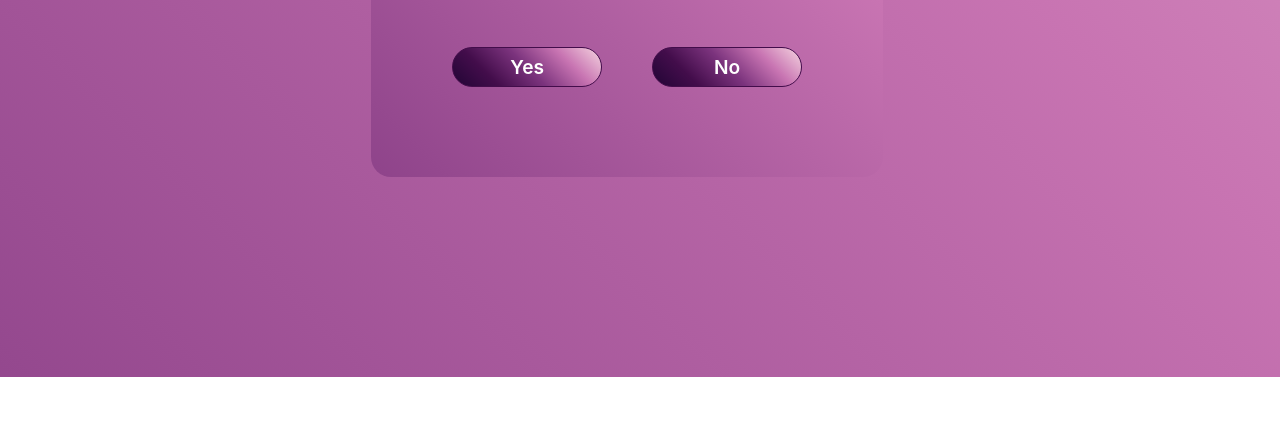
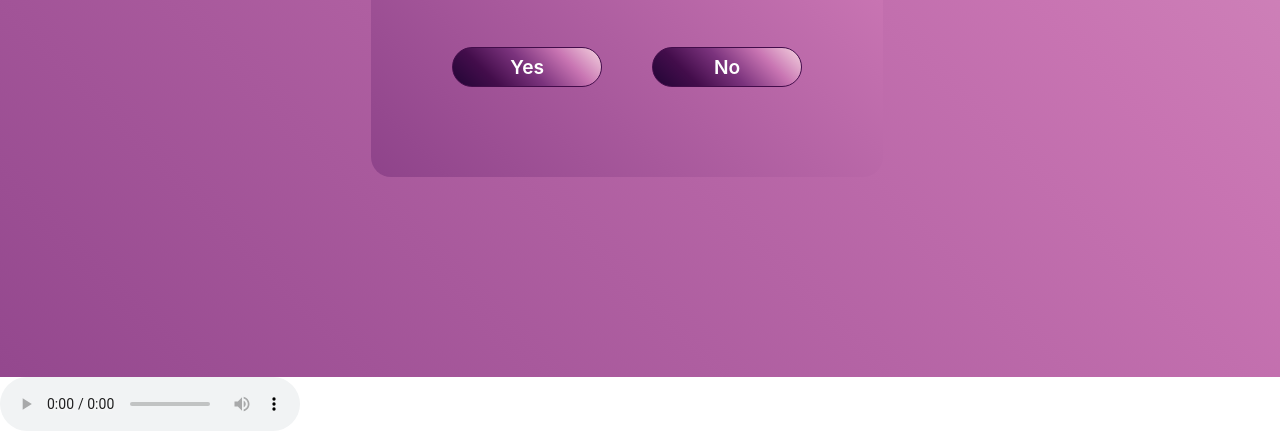
Before and after one commit to Bataatss/Bataatss.github.io, a plain HTML site: page index.html in a window 1280 px wide. Shown: the part 423-860 px from the top of the page. Before the commit the page ends 800 px from the top, so only its background shows below. Drawn offline with Linux system fonts and the light colour scheme.

Commit message:
Update index.html

```diff
--- a/index.html
+++ b/index.html
@@ -21,7 +21,7 @@
         </div>
       </div>
     </div>
-    <audio autoplay>
+    <audio controls autoplay>
       <source src="/audio/Bruno_Mars_Just_The_Way_You_Are_Lyrics_.mp3" type="audio/mpeg"/>
     </audio>
     <script src="js/script.js"></script>
```
